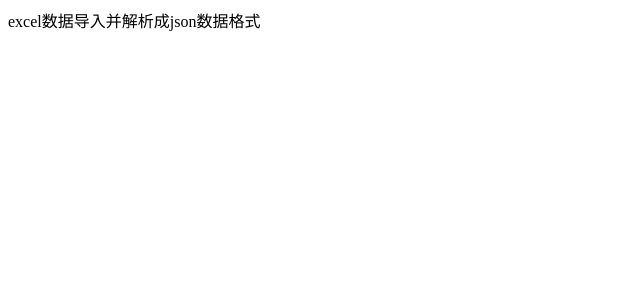
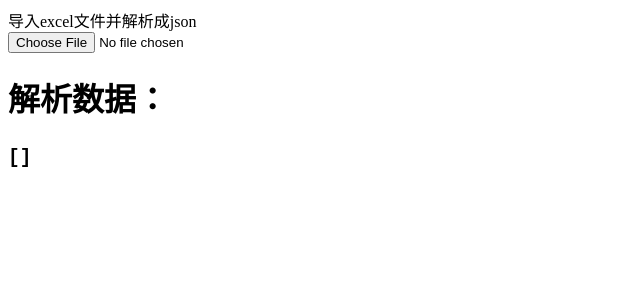
Before and after one commit to zhaoyuanmeng/play, a Vue app: page /excelImp in a window 1280 px wide. Shown: the top 300 px of the page, without its empty margins (0-640 px from the left). Built offline with nearby package versions, Linux system fonts and the light colour scheme.

Commit message:
feat: 添加excel解析成json

```diff
--- a/package.json
+++ b/package.json
@@ -22,6 +22,7 @@
     "sass": "^1.54.0",
     "vue": "^3.2.25",
     "vue-router": "^4.1.2",
+    "`xlsx`": "^0.18.5",
     "ycanvas": "^1.0.9"
   },
   "devDependencies": {
--- a/src/pages/excelImport.vue
+++ b/src/pages/excelImport.vue
@@ -1,11 +1,74 @@
 <template>
-  <div>excel数据导入并解析成json数据格式</div>
+  <div>导入excel文件并解析成json</div>
+  <input
+    type="file"
+    ref="excelRef"
+    :accept="props.accept"
+    @change="onChange"
+    class="excel"
+  />
+  <h1>解析数据：</h1>
+  <h2>
+    <code>{{ excelData }}</code>
+  </h2>
 </template>
 
-<script lang="ts" setup>
-import { onMounted, ref } from 'vue';
+<script setup lang="ts">
+import { reactive, ref } from 'vue';
+import * as XLSX from 'xlsx';
+interface Props {
+  accept: string;
+}
 
-onMounted(() => {});
+const props = withDefaults(defineProps<Props>(), {
+  accept:
+    '.csv, application/vnd.ms-excel, application/vnd.openxmlformats-officedocument.spreadsheetml.sheet',
+});
+
+const excelRef: any = ref(null);
+let excelData: any[] = reactive([]);
+
+// 读取对应表格文件
+const readerExcel = (file: File) => {
+  const fileReader = new FileReader();
+
+  // 以二进制的方式读取表格内容
+  fileReader.readAsBinaryString(file);
+
+  // 表格内容读取完成
+  fileReader.onload = (event: any) => {
+    try {
+      const fileData = event.target.result;
+      const workbook = XLSX.read(fileData, {
+        type: 'binary',
+      });
+
+      // 表格是有序列表，因此可以取多个 Sheet，这里取第一个 Sheet
+      const wsname = workbook.SheetNames[0];
+      // 将表格内容生成 json 数据
+      const sheetJson = XLSX.utils.sheet_to_json(workbook.Sheets[wsname]);
+      Object.assign(excelData, sheetJson);
+      console.log(sheetJson); // 得到的表格 JSON 内容
+    } catch (e) {
+      console.log(e);
+      return false;
+    }
+  };
+};
+
+// 文件变化时触发
+const onChange = (event: any) => {
+  // 获取文件对象
+  const file = event.target.files[0];
+
+  // 读取文件内容
+  readerExcel(file);
+
+  // 清除数据
+  clearFile();
+};
+
+const clearFile = () => {
+  excelRef.value.value = '';
+};
 </script>
-
-<style lang="scss" scoped></style>
```
Also changed, not shown: tsconfig.json (+5 -2 lines), 1 other file (tests, documents, lock files or other folders).
